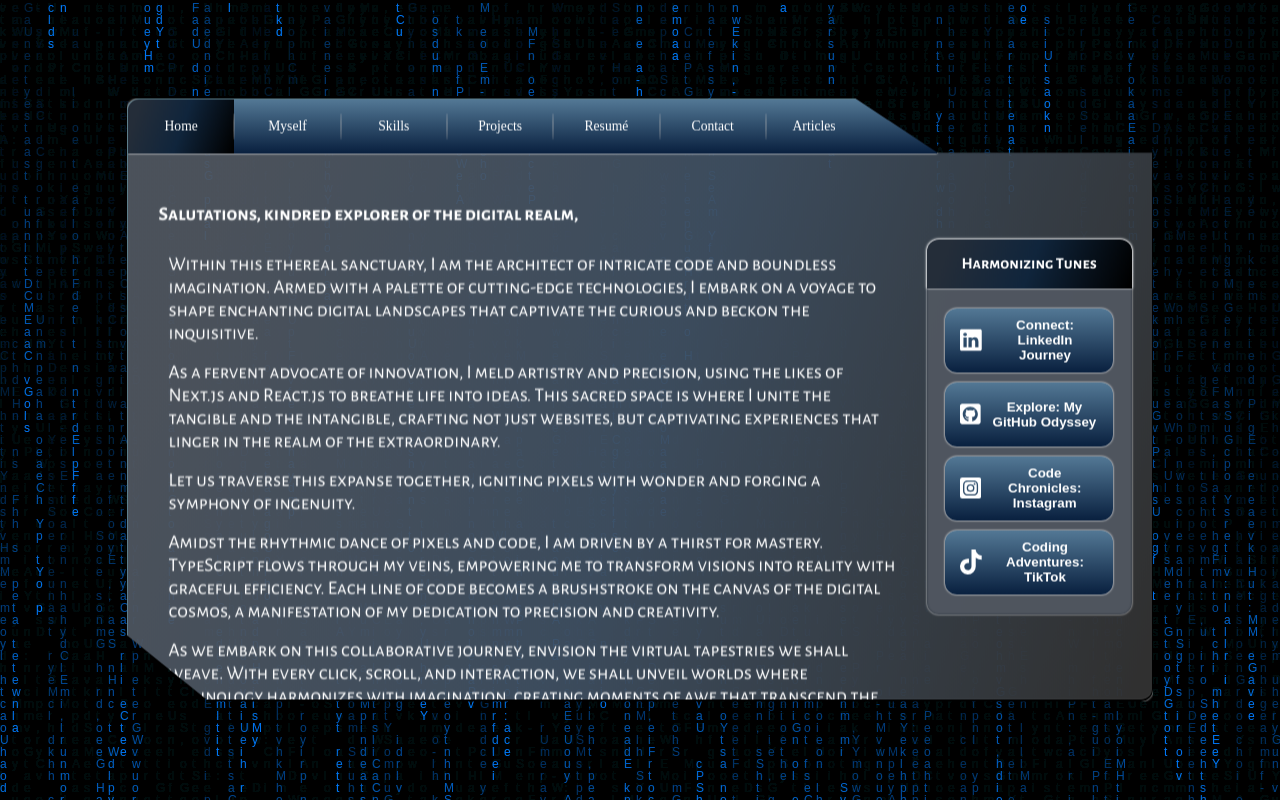
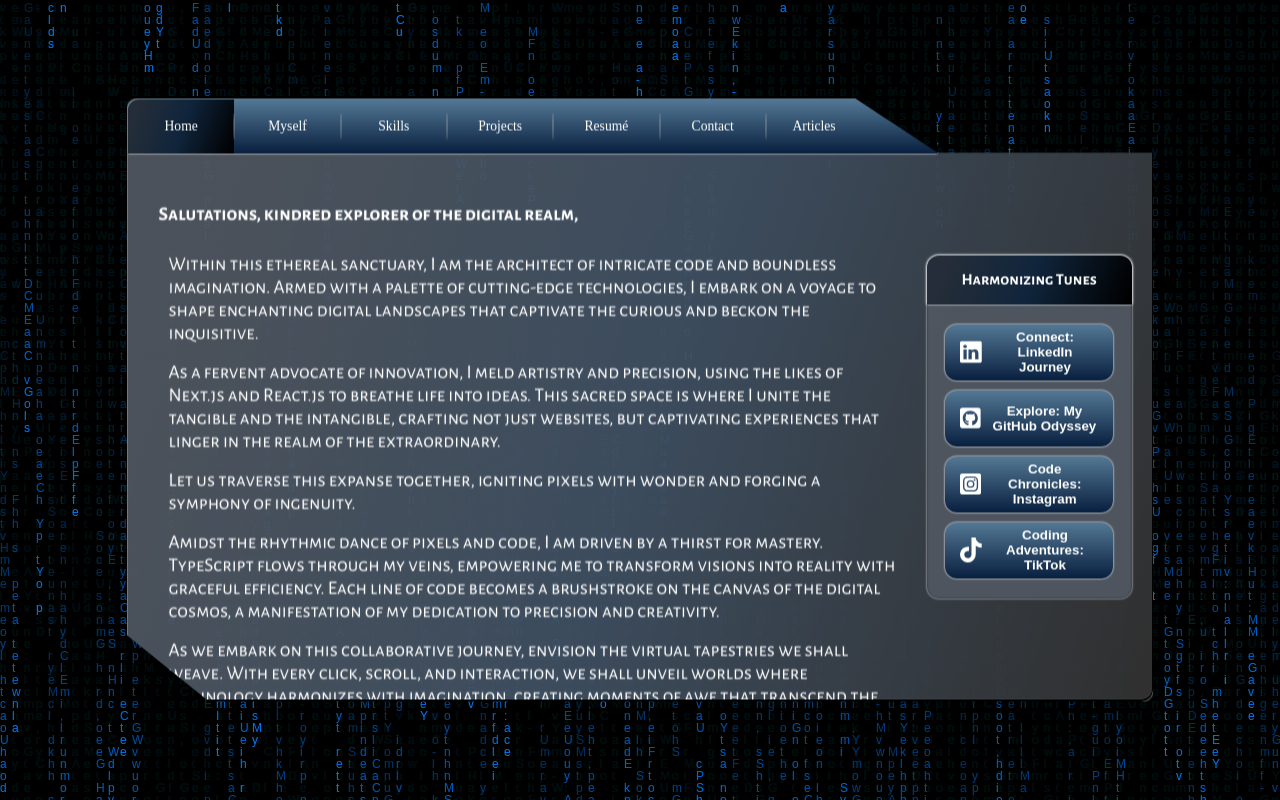
Before and after one commit to patrickgunnar/patrick-gunnar, a Next.js app: page / in a window 1280 px wide. Built offline with nearby package versions, Linux system fonts and the light colour scheme; a web font is replaced by a local one.

Commit message:
refactor: improved CSS

```diff
--- a/src/app/(site)/components/IntroduceContent.tsx
+++ b/src/app/(site)/components/IntroduceContent.tsx
@@ -1,6 +1,6 @@
 'use client'
 
-import { laptop } from "@/app/screens";
+import { laptop, laptopL } from "@/app/screens";
 import { styled } from "styled-components";
 import { BsLinkedin } from "react-icons/bs";
 import { FaGithubSquare, FaInstagramSquare, FaTiktok } from "react-icons/fa";
@@ -162,8 +162,11 @@ const ProfileButton = styled.button`
 
     @media only screen and (min-width: ${laptop}) {
         padding: 15px;
+        width: 100%;
+    }
+
+    @media only screen and (min-width: ${laptopL}) {
         height: 4rem;
-        width: 100%;
     }
 `
 
```
